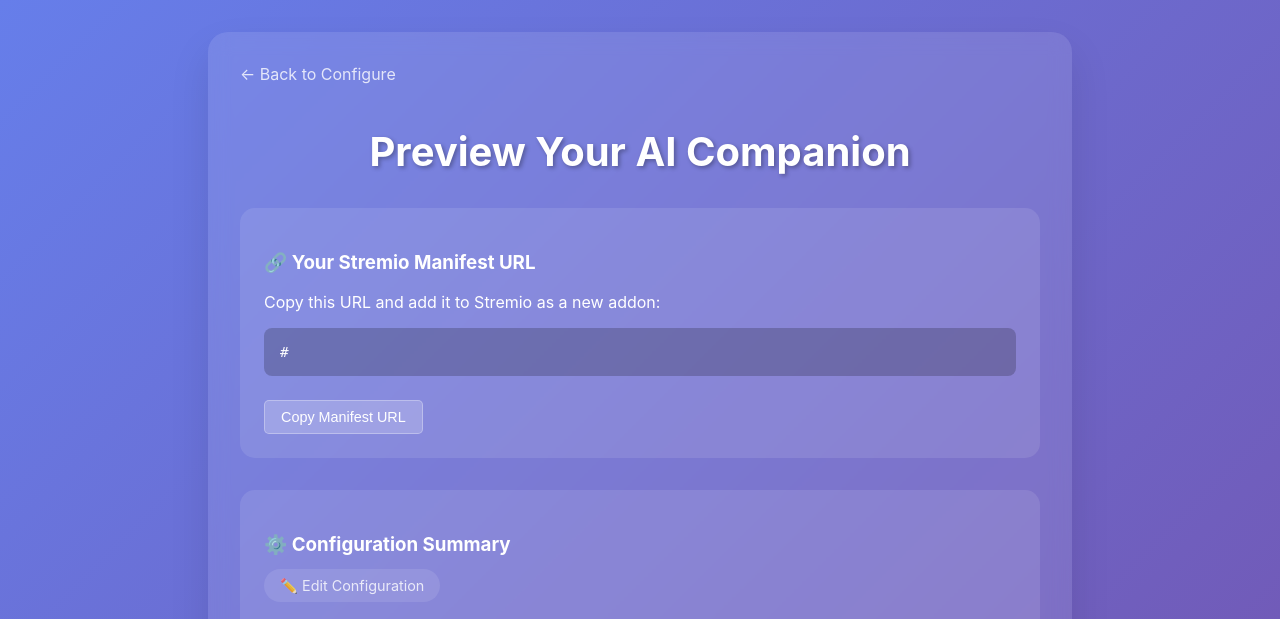
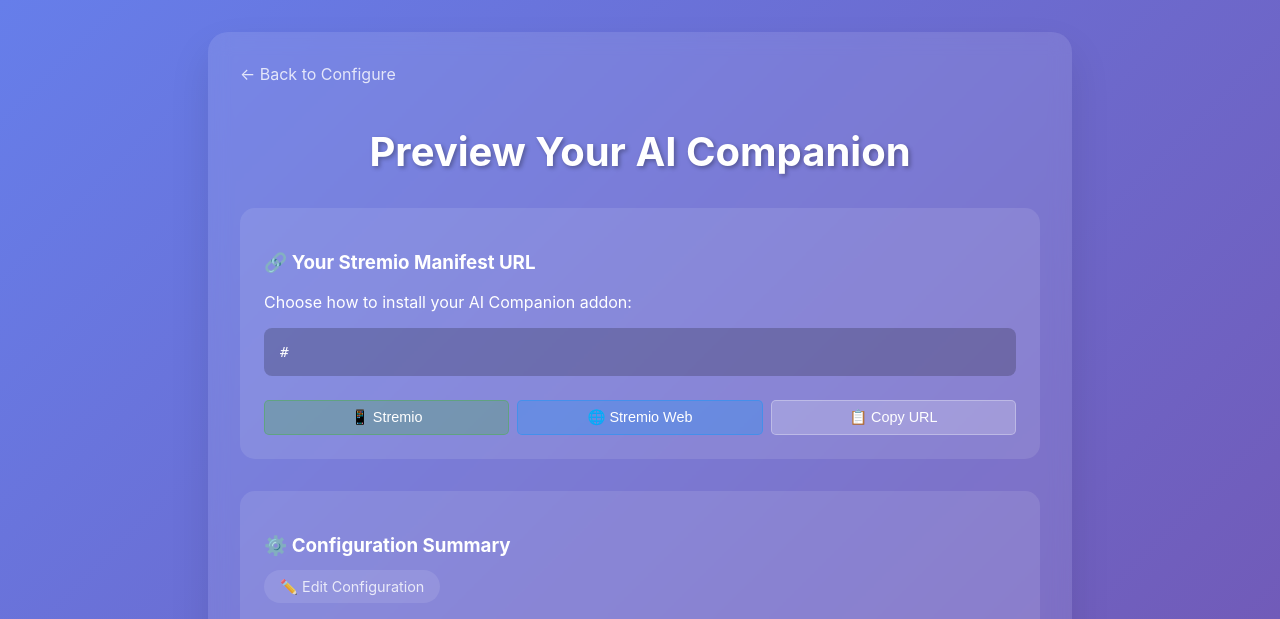
Before and after one commit to willtho89/stremio-ai-companion, a FastAPI app: template templates/preview.html in a window 1280 px wide. Shown: the top 619 px of the page. Run offline with FastAPI, Linux system fonts and the light colour scheme; the template is opened without the code that fills it: most values are stand-ins (such as "Sample title", 1, 10 or a date in 2020).

Commit message:
add install buttons

```diff
--- a/templates/preview.html
+++ b/templates/preview.html
@@ -204,9 +204,20 @@
 
         <div class="manifest-section">
             <h3>🔗 Your Stremio Manifest URL</h3>
-            <p>Copy this URL and add it to Stremio as a new addon:</p>
+            <p>Choose how to install your AI Companion addon:</p>
             <div class="manifest-url">{{ manifest_url }}</div>
-            <button class="copy-btn" onclick="copyToClipboard('{{ manifest_url }}')">Copy Manifest URL</button>
+
+            <div style="display: flex; gap: 0.5rem; flex-wrap: wrap; margin-top: 1rem;">
+                <button class="copy-btn" onclick="installStremio()" style="background: rgba(76, 175, 80, 0.3); border-color: rgba(76, 175, 80, 0.5); flex: 1; min-width: 120px;">
+                    📱 Stremio
+                </button>
+                <button class="copy-btn" onclick="installStremioWeb()" style="background: rgba(33, 150, 243, 0.3); border-color: rgba(33, 150, 243, 0.5); flex: 1; min-width: 120px;">
+                    🌐 Stremio Web
+                </button>
+                <button class="copy-btn" onclick="copyToClipboard('{{ manifest_url }}')" style="flex: 1; min-width: 120px;">
+                    📋 Copy URL
+                </button>
+            </div>
         </div>
 
         <div class="config-section">
@@ -270,6 +281,18 @@
                     btn.textContent = originalText;
                 }, 2000);
             });
+        }
+
+        function installStremio() {
+            const manifestUrl = '{{ manifest_url }}';
+            const stremioUrl = `stremio://${encodeURIComponent(manifestUrl)}`;
+            window.location.href = stremioUrl;
+        }
+
+        function installStremioWeb() {
+            const manifestUrl = '{{ manifest_url }}';
+            const webUrl = `https://web.stremio.com/#/addons?addon=${encodeURIComponent(manifestUrl)}`;
+            window.open(webUrl, '_blank');
         }
 
         async function testSearch() {
```
